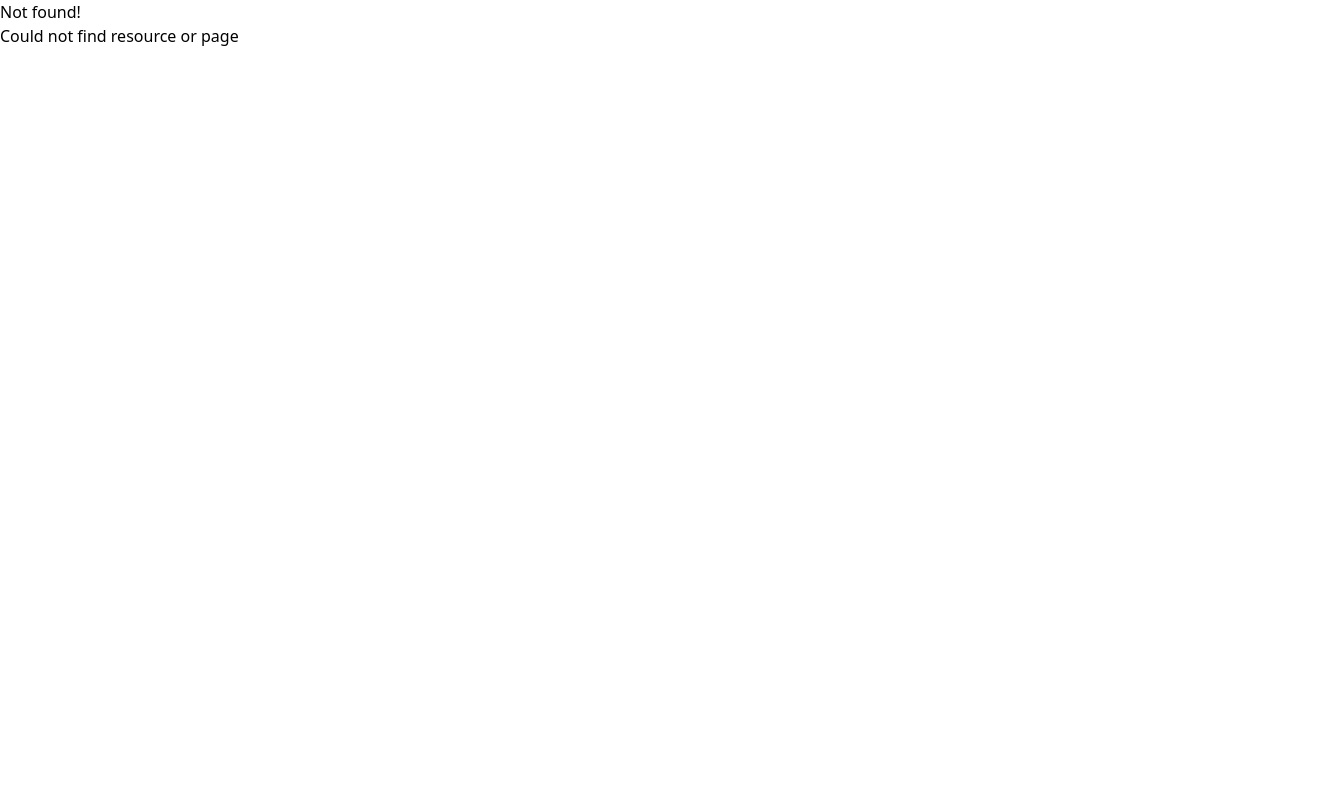
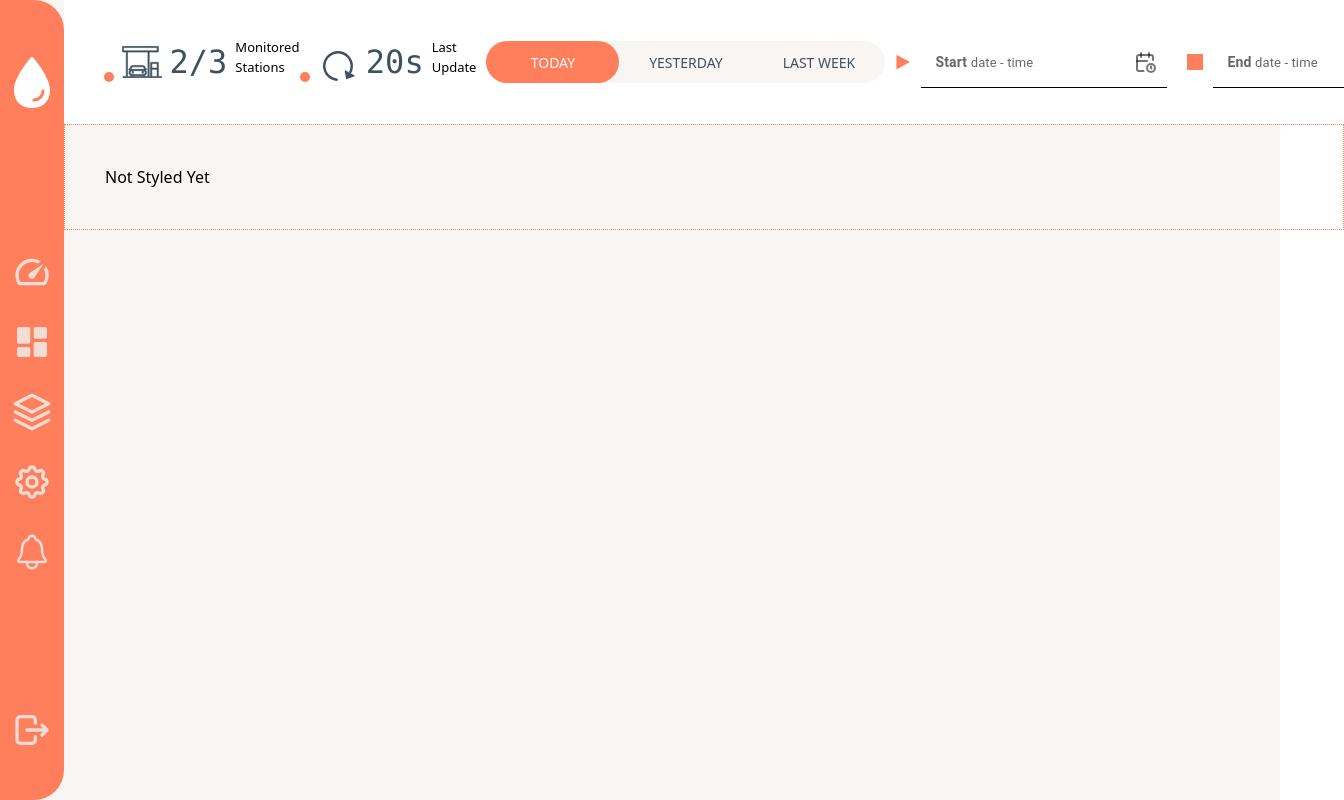
Before and after one commit to AhmedMstafa/station-dashboard, a React (Vite) app: page /pms in a window 1280 px wide. Before the commit this address had no page. Shown: the whole page, 1344 px wide, since content can reach past the window. Built offline with nearby package versions, Linux system fonts and the light colour scheme.

Commit message:
Add other pages

```diff
--- a/src/App.jsx
+++ b/src/App.jsx
@@ -1,10 +1,20 @@
-import { createBrowserRouter, RouterProvider } from 'react-router-dom';
+import {
+  createBrowserRouter,
+  RouterProvider,
+  Navigate,
+} from 'react-router-dom';
 import Root from './pages/Root';
 import Error from './pages/Error';
 import Home from './pages/Home';
 import Dashboard from './pages/Dashboard';
 import Graph from './pages/Graph';
 import List from './pages/List';
+import Pms from './pages/Pms';
+import ControlRoom from './pages/ControlRoom';
+import Settings from './pages/Settings';
+import Notifications from './pages/Notifications';
+import Logout from './pages/logout';
+import Element from './pages/Elements';
 const router = createBrowserRouter([
   {
     path: '/',
@@ -16,6 +26,10 @@ const router = createBrowserRouter([
         element: <Home />,
         children: [
           {
+            index: true,
+            element: <Navigate to="dashboard/graph" replace />,
+          },
+          {
             path: 'dashboard',
             element: <Dashboard />,
             children: [
@@ -23,6 +37,12 @@ const router = createBrowserRouter([
               { path: 'list', element: <List /> },
             ],
           },
+          { path: 'pms', element: <Pms /> },
+          { path: 'controlRoom', element: <ControlRoom /> },
+          { path: 'settings', element: <Settings /> },
+          { path: 'elements', element: <Element /> },
+          { path: 'notifications', element: <Notifications /> },
+          { path: 'logout', element: <Logout /> },
         ],
       },
     ],
--- /dev/null
+++ b/src/components/NotStyled.jsx
@@ -0,0 +1,7 @@
+export default function NotStyledYet() {
+  return (
+    <div className="border border-dotted p-10 border-main-color">
+      Not Styled Yet
+    </div>
+  );
+}
--- /dev/null
+++ b/src/pages/ControlRoom.jsx
@@ -0,0 +1,9 @@
+import NotStyledYet from '../components/NotStyled';
+
+export default function ControlRoom() {
+  return (
+    <>
+      <NotStyledYet />
+    </>
+  );
+}
--- /dev/null
+++ b/src/pages/Elements.jsx
@@ -0,0 +1,5 @@
+import NotStyledYet from '../components/NotStyled';
+
+export default function Element() {
+  return <NotStyledYet />;
+}
--- /dev/null
+++ b/src/pages/Notifications.jsx
@@ -0,0 +1,9 @@
+import NotStyledYet from '../components/NotStyled';
+
+export default function Notifications() {
+  return (
+    <>
+      <NotStyledYet />
+    </>
+  );
+}
--- /dev/null
+++ b/src/pages/Pms.jsx
@@ -0,0 +1,9 @@
+import NotStyledYet from '../components/NotStyled';
+
+export default function Pms() {
+  return (
+    <>
+      <NotStyledYet />
+    </>
+  );
+}
--- /dev/null
+++ b/src/pages/Settings.jsx
@@ -0,0 +1,9 @@
+import NotStyledYet from '../components/NotStyled';
+
+export default function Settings() {
+  return (
+    <>
+      <NotStyledYet />
+    </>
+  );
+}
--- /dev/null
+++ b/src/pages/logout.jsx
@@ -0,0 +1,9 @@
+import NotStyledYet from '../components/NotStyled';
+
+export default function Logout() {
+  return (
+    <>
+      <NotStyledYet />
+    </>
+  );
+}
```
